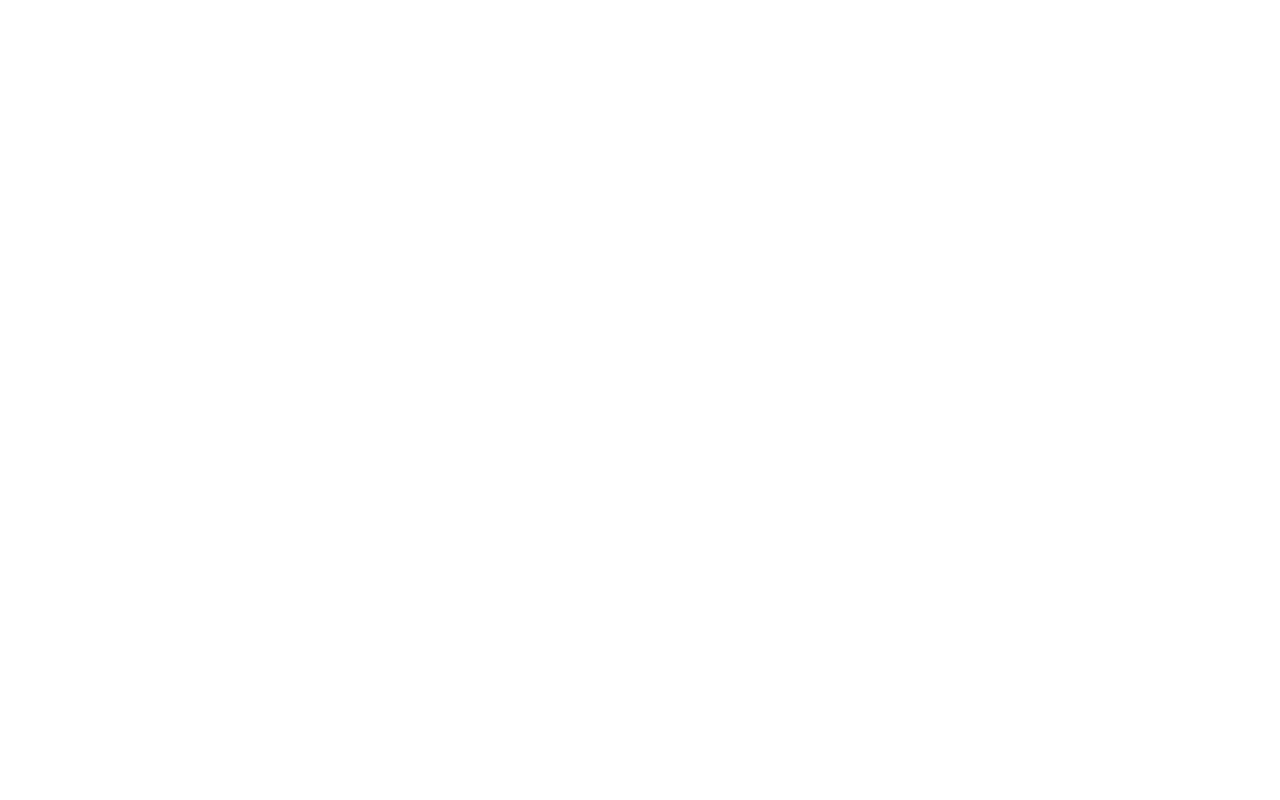
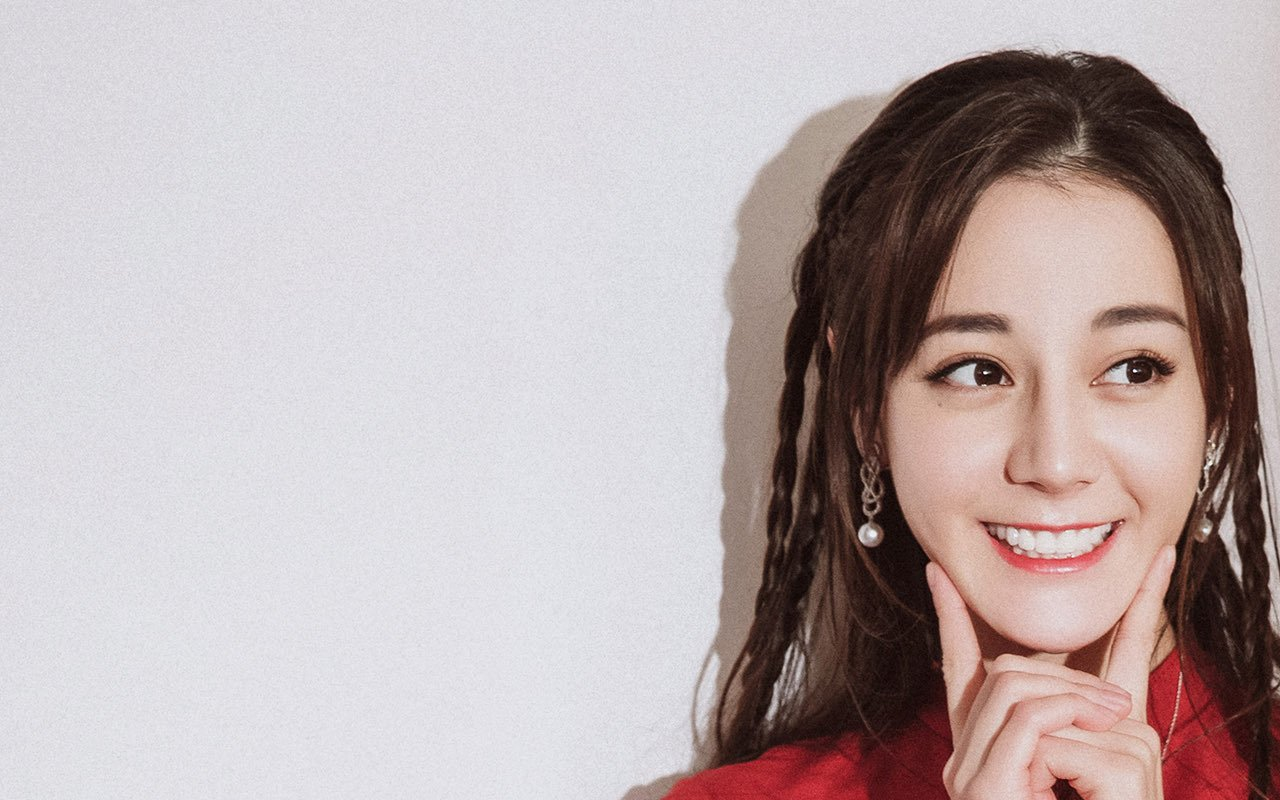
Before and after one commit to GuSugoudan/GuSugoudan.github.io, a plain HTML site: page index.html in a window 1280 px wide. Drawn offline with Linux system fonts and the light colour scheme.

Commit message:
Update index.html

```diff
--- a/index.html
+++ b/index.html
@@ -2,7 +2,7 @@
 <head>
 <title>黄金体验镇魂歌</title>
 </head>
-<body background="src/.jpg">
+<body background="src/324302.jpg">
 
 </body>
 </html>
```
